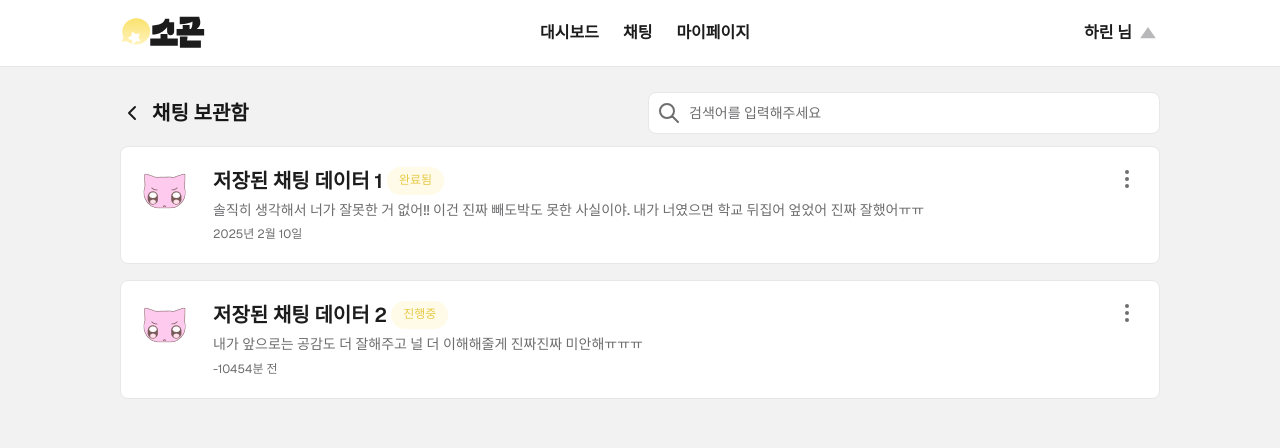
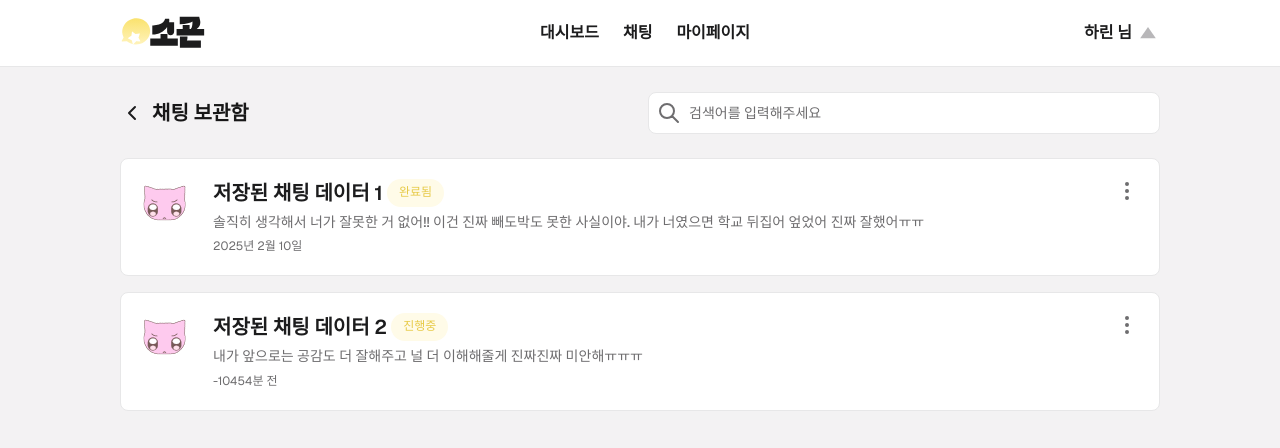
Before and after one commit to sogon-bssm/Sogon-FE, a Next.js app: page /chat/history in a window 1280 px wide. Shown: the top 448 px of the page. Built offline with nearby package versions, Linux system fonts and the light colour scheme.

Commit message:
fix:: 채팅 보관함 페이지 간격 수정

```diff
--- a/src/app/chat/history/page.tsx
+++ b/src/app/chat/history/page.tsx
@@ -27,13 +27,12 @@ const ChatHistory = () => {
   const router = useRouter();
 
   return (
-    <div className="gap-md flex h-full w-full flex-col px-4 md:px-8 lg:px-[7.5rem]">
+    <div className="gap-xl flex h-full w-full flex-col px-4 md:px-8 lg:px-[7.5rem]">
       <div className="mt-lg flex w-full flex-row justify-between">
         <div className="gap-sm flex flex-row items-center">
           <button onClick={() => router.back()} className="cursor-pointer">
             <Image src="/icon/chevron-left.svg" alt="뒤로가기 아이콘" width={24} height={24} />
           </button>
-
           <h2 className="font-sans text-lg font-semibold">채팅 보관함</h2>
         </div>
         <SearchInput />
```
